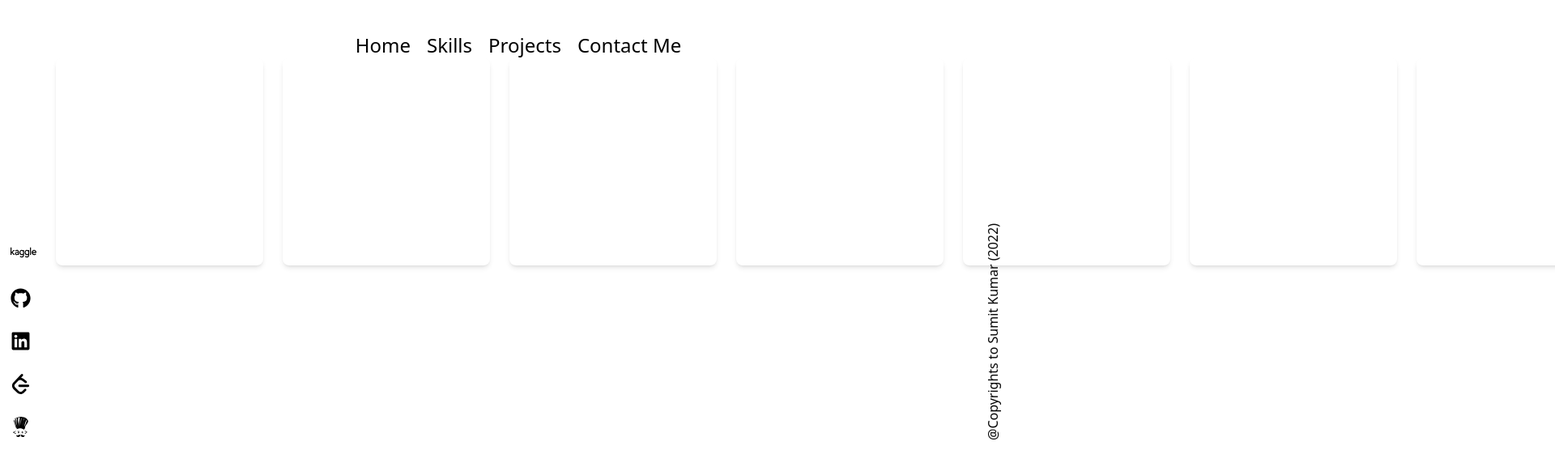
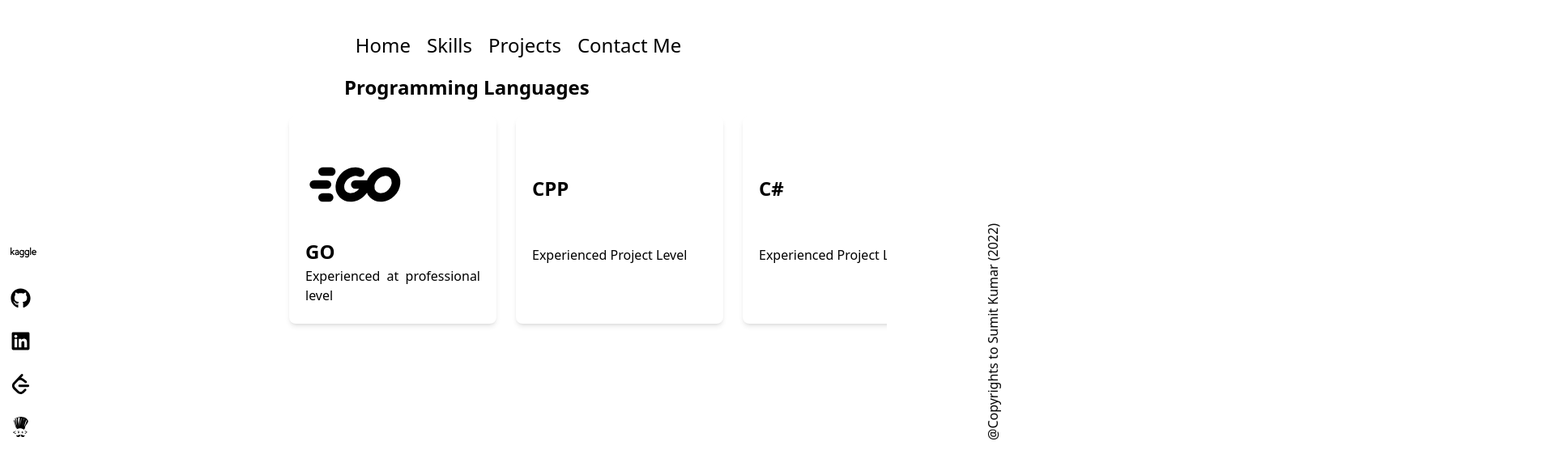
Before and after one commit to Sumit-Kumar1/Sumit-Kumar1.github.io, a Next.js app: page /skills in a window 1280 px wide. Shown: the top 582 px of the page at 81% size, 1920 px wide, since content can reach past the window. Built offline with nearby package versions, Linux system fonts and the light colour scheme.

Commit message:
refined cards

```diff
--- a/components/card.js
+++ b/components/card.js
@@ -1,10 +1,13 @@
-export default function Card(){
-    return (
+import Image from "next/image";
 
-        <div class="inline-block px-3">
-        <div
-          class="w-64 h-64 max-w-xs overflow-hidden rounded-lg shadow-md bg-white hover:shadow-xl transition-shadow duration-300 ease-in-out"
-        ></div>
+export default function Card(props) {
+  return (
+    <div class="inline-block px-3">
+      <div class="w-64 h-64 max-w-xs overflow-hidden rounded-lg shadow-md bg-white hover:shadow-xl transition-shadow duration-300 ease-in-out text-black text-justify grid p-5 grid-flow-row">
+        <div className="h-2/3">{props.icon}</div>
+        <h1 className="text-2xl font-bold">{props.Text}</h1>
+        <p>{props.Desc}</p>
       </div>
-    );
+    </div>
+  );
 }
--- a/pages/skills/index.js
+++ b/pages/skills/index.js
@@ -1,27 +1,20 @@
 import Card from "../../components/card"
+import {TbBrandCpp, TbBrandGolang, TbBrandCSharp, TbBrandPython, TbBrandMysql} from "react-icons/tb"
 
 export default function Skills() {
   return (
-        <div class="flex flex-co m-auto p-auto">
-        <h1
-                class="flex py-5 lg:px-20 md:px-10 px-5 lg:mx-40 md:mx-20 mx-5 font-bold text-4xl text-center"
-              >
-                I am Skilled at ...
+    <div className="flex flex-col m-auto p-auto md:w-7/12">
+      <h1 className="flex py-5 lg:px-20 md:px-10 px-5 lg:mx-40 md:mx-20 mx-5 font-bold text-2xl text-center">
+        Programming Languages
       </h1>
-              <div
-                class="flex overflow-x-scroll pb-10 hide-scroll-bar"
-              >
-                <div
-                  class="flex flex-nowrap lg:ml-40 md:ml-20 ml-10 "
-                >
-                 <Card/>
-                 <Card/>
-                 <Card/>
-                 <Card/>
-                 <Card/>
-                 <Card/>
-                 <Card/>
-                 <Card/>
+      {/* cards carousel*/}
+      <div class="flex overflow-x-scroll pb-10">
+        <div class="flex flex-nowrap lg:ml-40 md:ml-20 ml-10">
+          <Card Text="GO" icon={<TbBrandGolang size={128}/>} Desc="Experienced at professional level"/>
+          <Card Text="CPP" Img={<TbBrandCpp size={64}/>} Desc="Experienced Project Level"/>
+          <Card Text="C#" Img={<TbBrandCSharp size={128}/>} Desc="Experienced Project Level"/>
+          <Card Text="Python" Img={<TbBrandPython size={128}/>} Desc="Experienced Project Level"/>
+          <Card Text="SQL" Img={<TbBrandMysql size={128}/>} Desc="Experienced Project Level"/>
         </div>
       </div>
     </div>
```
Also changed, not shown: 1 other file (tests, documents, lock files or other folders). Lines whose indentation alone changed are shown as unchanged.
